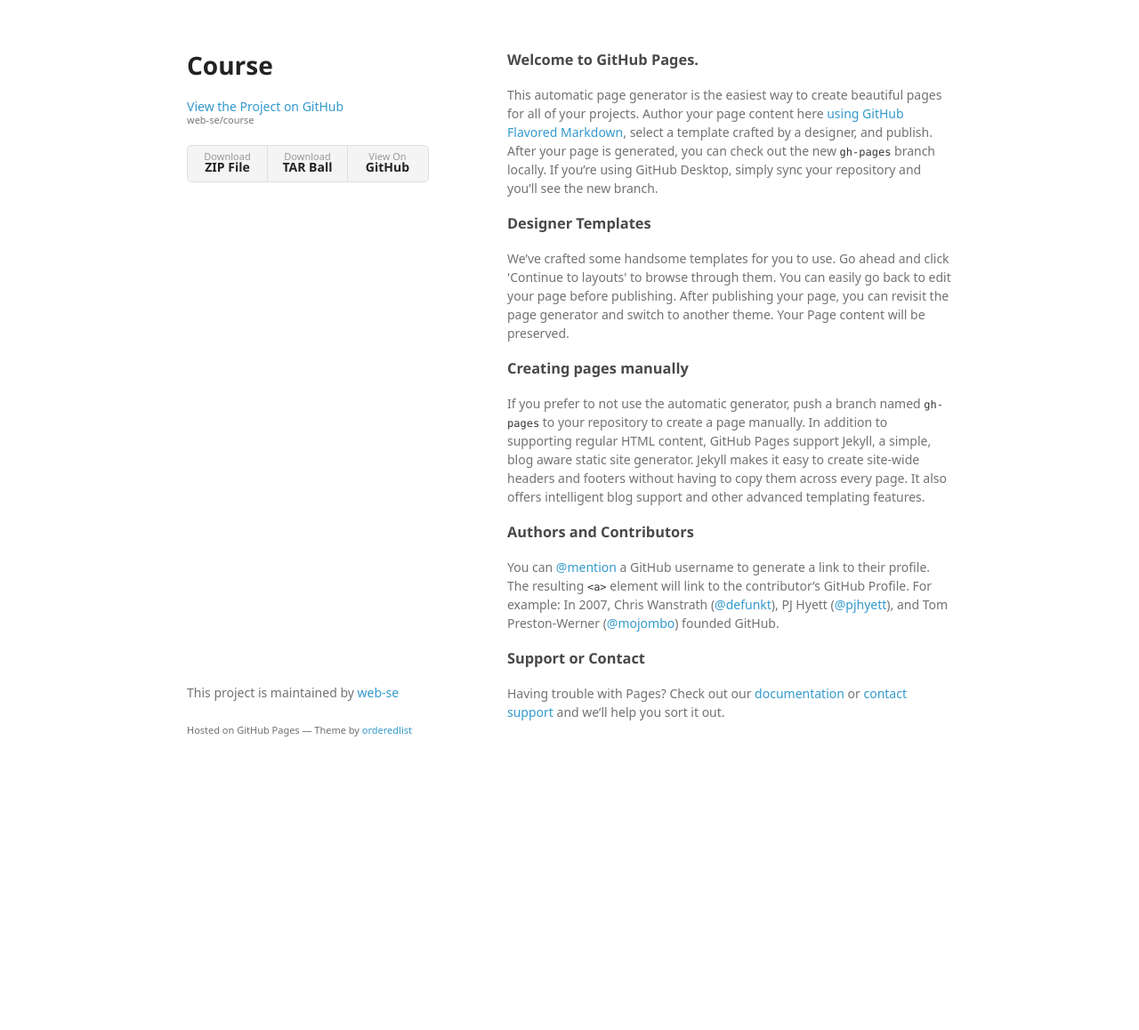
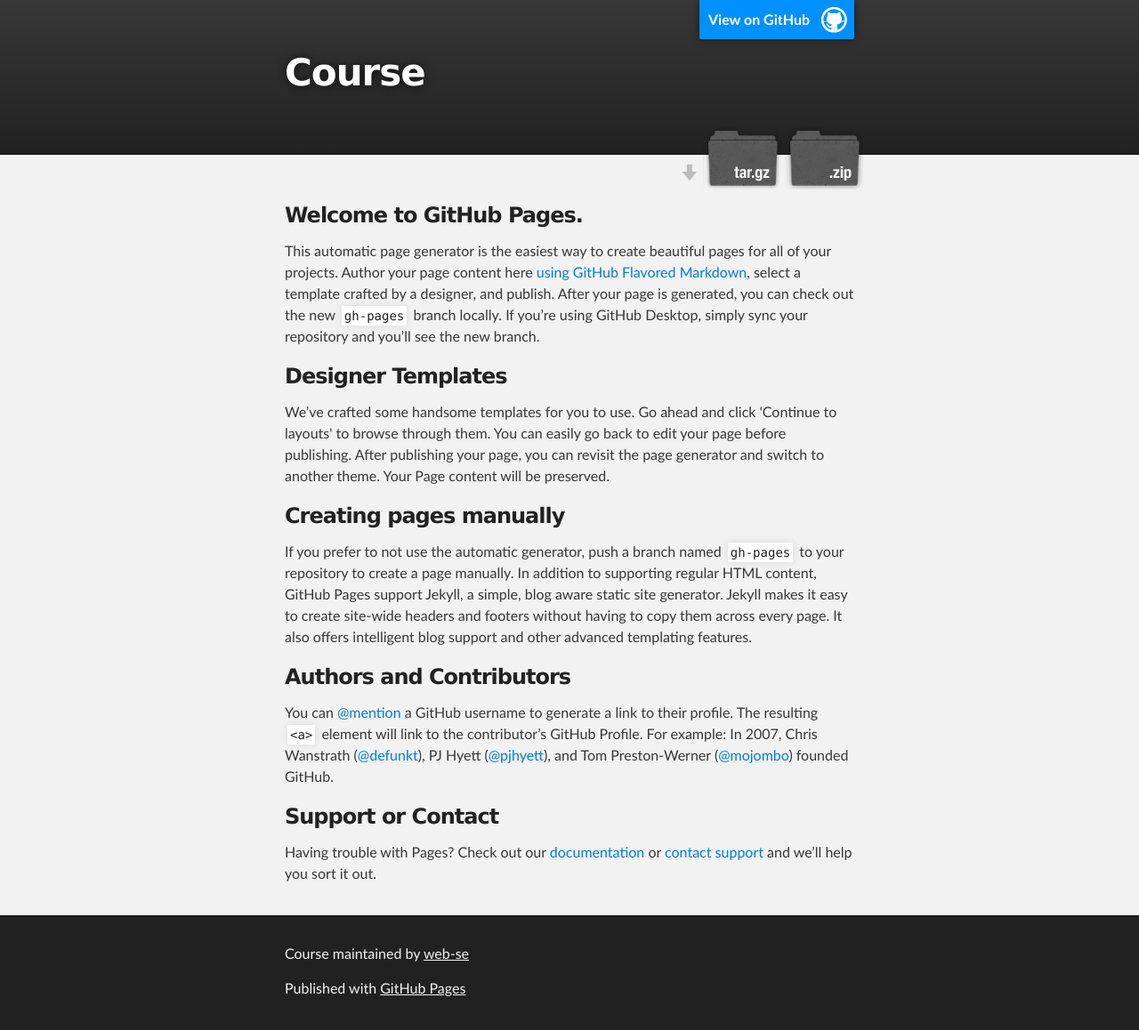
Before and after one commit to web-se/course, a Jekyll site: the page index.html, which Jekyll copies as it is, in a window 1280 px wide. Shown: the whole page at 89% size. Built offline with Jekyll 4.4.1, drawn with Linux system fonts in a browser that asks for light colours; some web fonts are replaced; before the commit the page ends 900 px from its top, so only the background shows below that.

Commit message:
Create gh-pages branch via GitHub

```diff
--- a/index.html
+++ b/index.html
@@ -1,33 +1,36 @@
-<!doctype html>
+<!DOCTYPE html>
 <html>
+
   <head>
-    <meta charset="utf-8">
+    <meta charset='utf-8'>
     <meta http-equiv="X-UA-Compatible" content="chrome=1">
-    <title>Course by web-se</title>
+    <meta name="description" content="Course : ">
 
-    <link rel="stylesheet" href="stylesheets/styles.css">
-    <link rel="stylesheet" href="stylesheets/github-light.css">
-    <meta name="viewport" content="width=device-width">
-    <!--[if lt IE 9]>
-    <script src="//html5shiv.googlecode.com/svn/trunk/html5.js"></script>
-    <![endif]-->
+    <link rel="stylesheet" type="text/css" media="screen" href="stylesheets/stylesheet.css">
+
+    <title>Course</title>
   </head>
+
   <body>
-    <div class="wrapper">
-      <header>
-        <h1>Course</h1>
-        <p></p>
 
-        <p class="view"><a href="https://github.com/web-se/course">View the Project on GitHub <small>web-se/course</small></a></p>
+    <!-- HEADER -->
+    <div id="header_wrap" class="outer">
+        <header class="inner">
+          <a id="forkme_banner" href="https://github.com/web-se/course">View on GitHub</a>
 
+          <h1 id="project_title">Course</h1>
+          <h2 id="project_tagline"></h2>
 
-        <ul>
-          <li><a href="https://github.com/web-se/course/zipball/master">Download <strong>ZIP File</strong></a></li>
-          <li><a href="https://github.com/web-se/course/tarball/master">Download <strong>TAR Ball</strong></a></li>
-          <li><a href="https://github.com/web-se/course">View On <strong>GitHub</strong></a></li>
-        </ul>
-      </header>
-      <section>
+            <section id="downloads">
+              <a class="zip_download_link" href="https://github.com/web-se/course/zipball/master">Download this project as a .zip file</a>
+              <a class="tar_download_link" href="https://github.com/web-se/course/tarball/master">Download this project as a tar.gz file</a>
+            </section>
+        </header>
+    </div>
+
+    <!-- MAIN CONTENT -->
+    <div id="main_content_wrap" class="outer">
+      <section id="main_content" class="inner">
         <h3>
 <a id="welcome-to-github-pages" class="anchor" href="#welcome-to-github-pages" aria-hidden="true"><span aria-hidden="true" class="octicon octicon-link"></span></a>Welcome to GitHub Pages.</h3>
 
@@ -53,12 +56,17 @@
 
 <p>Having trouble with Pages? Check out our <a href="https://help.github.com/pages">documentation</a> or <a href="https://github.com/contact">contact support</a> and we’ll help you sort it out.</p>
       </section>
-      <footer>
-        <p>This project is maintained by <a href="https://github.com/web-se">web-se</a></p>
-        <p><small>Hosted on GitHub Pages &mdash; Theme by <a href="https://github.com/orderedlist">orderedlist</a></small></p>
+    </div>
+
+    <!-- FOOTER  -->
+    <div id="footer_wrap" class="outer">
+      <footer class="inner">
+        <p class="copyright">Course maintained by <a href="https://github.com/web-se">web-se</a></p>
+        <p>Published with <a href="https://pages.github.com">GitHub Pages</a></p>
       </footer>
     </div>
-    <script src="javascripts/scale.fix.js"></script>
+
+
 
   </body>
 </html>
--- /dev/null
+++ b/javascripts/main.js
@@ -0,0 +1 @@
+console.log('This would be the main JS file.');
--- /dev/null
+++ b/stylesheets/stylesheet.css
@@ -0,0 +1,425 @@
+/*******************************************************************************
+Slate Theme for GitHub Pages
+by Jason Costello, @jsncostello
+*******************************************************************************/
+
+@import url(github-light.css);
+
+/*******************************************************************************
+MeyerWeb Reset
+*******************************************************************************/
+
+html, body, div, span, applet, object, iframe,
+h1, h2, h3, h4, h5, h6, p, blockquote, pre,
+a, abbr, acronym, address, big, cite, code,
+del, dfn, em, img, ins, kbd, q, s, samp,
+small, strike, strong, sub, sup, tt, var,
+b, u, i, center,
+dl, dt, dd, ol, ul, li,
+fieldset, form, label, legend,
+table, caption, tbody, tfoot, thead, tr, th, td,
+article, aside, canvas, details, embed,
+figure, figcaption, footer, header, hgroup,
+menu, nav, output, ruby, section, summary,
+time, mark, audio, video {
+  margin: 0;
+  padding: 0;
+  border: 0;
+  font: inherit;
+  vertical-align: baseline;
+}
+
+/* HTML5 display-role reset for older browsers */
+article, aside, details, figcaption, figure,
+footer, header, hgroup, menu, nav, section {
+  display: block;
+}
+
+ol, ul {
+  list-style: none;
+}
+
+table {
+  border-collapse: collapse;
+  border-spacing: 0;
+}
+
+/*******************************************************************************
+Theme Styles
+*******************************************************************************/
+
+body {
+  box-sizing: border-box;
+  color:#373737;
+  background: #212121;
+  font-size: 16px;
+  font-family: 'Myriad Pro', Calibri, Helvetica, Arial, sans-serif;
+  line-height: 1.5;
+  -webkit-font-smoothing: antialiased;
+}
+
+h1, h2, h3, h4, h5, h6 {
+  margin: 10px 0;
+  font-weight: 700;
+  color:#222222;
+  font-family: 'Lucida Grande', 'Calibri', Helvetica, Arial, sans-serif;
+  letter-spacing: -1px;
+}
+
+h1 {
+  font-size: 36px;
+  font-weight: 700;
+}
+
+h2 {
+  padding-bottom: 10px;
+  font-size: 32px;
+  background: url('../images/bg_hr.png') repeat-x bottom;
+}
+
+h3 {
+  font-size: 24px;
+}
+
+h4 {
+  font-size: 21px;
+}
+
+h5 {
+  font-size: 18px;
+}
+
+h6 {
+  font-size: 16px;
+}
+
+p {
+  margin: 10px 0 15px 0;
+}
+
+footer p {
+  color: #f2f2f2;
+}
+
+a {
+  text-decoration: none;
+  color: #007edf;
+  text-shadow: none;
+
+  transition: color 0.5s ease;
+  transition: text-shadow 0.5s ease;
+  -webkit-transition: color 0.5s ease;
+  -webkit-transition: text-shadow 0.5s ease;
+  -moz-transition: color 0.5s ease;
+  -moz-transition: text-shadow 0.5s ease;
+  -o-transition: color 0.5s ease;
+  -o-transition: text-shadow 0.5s ease;
+  -ms-transition: color 0.5s ease;
+  -ms-transition: text-shadow 0.5s ease;
+}
+
+a:hover, a:focus {text-decoration: underline;}
+
+footer a {
+  color: #F2F2F2;
+  text-decoration: underline;
+}
+
+em {
+  font-style: italic;
+}
+
+strong {
+  font-weight: bold;
+}
+
+img {
+  position: relative;
+  margin: 0 auto;
+  max-width: 739px;
+  padding: 5px;
+  margin: 10px 0 10px 0;
+  border: 1px solid #ebebeb;
+
+  box-shadow: 0 0 5px #ebebeb;
+  -webkit-box-shadow: 0 0 5px #ebebeb;
+  -moz-box-shadow: 0 0 5px #ebebeb;
+  -o-box-shadow: 0 0 5px #ebebeb;
+  -ms-box-shadow: 0 0 5px #ebebeb;
+}
+
+p img {
+  display: inline;
+  margin: 0;
+  padding: 0;
+  vertical-align: middle;
+  text-align: center;
+  border: none;
+}
+
+pre, code {
+  width: 100%;
+  color: #222;
+  background-color: #fff;
+
+  font-family: Monaco, "Bitstream Vera Sans Mono", "Lucida Console", Terminal, monospace;
+  font-size: 14px;
+
+  border-radius: 2px;
+  -moz-border-radius: 2px;
+  -webkit-border-radius: 2px;
+}
+
+pre {
+  width: 100%;
+  padding: 10px;
+  box-shadow: 0 0 10px rgba(0,0,0,.1);
+  overflow: auto;
+}
+
+code {
+  padding: 3px;
+  margin: 0 3px;
+  box-shadow: 0 0 10px rgba(0,0,0,.1);
+}
+
+pre code {
+  display: block;
+  box-shadow: none;
+}
+
+blockquote {
+  color: #666;
+  margin-bottom: 20px;
+  padding: 0 0 0 20px;
+  border-left: 3px solid #bbb;
+}
+
+
+ul, ol, dl {
+  margin-bottom: 15px
+}
+
+ul {
+  list-style-position: inside;
+  list-style: disc;
+  padding-left: 20px;
+}
+
+ol {
+  list-style-position: inside;
+  list-style: decimal;
+  padding-left: 20px;
+}
+
+dl dt {
+  font-weight: bold;
+}
+
+dl dd {
+  padding-left: 20px;
+  font-style: italic;
+}
+
+dl p {
+  padding-left: 20px;
+  font-style: italic;
+}
+
+hr {
+  height: 1px;
+  margin-bottom: 5px;
+  border: none;
+  background: url('../images/bg_hr.png') repeat-x center;
+}
+
+table {
+  border: 1px solid #373737;
+  margin-bottom: 20px;
+  text-align: left;
+ }
+
+th {
+  font-family: 'Lucida Grande', 'Helvetica Neue', Helvetica, Arial, sans-serif;
+  padding: 10px;
+  background: #373737;
+  color: #fff;
+ }
+
+td {
+  padding: 10px;
+  border: 1px solid #373737;
+ }
+
+form {
+  background: #f2f2f2;
+  padding: 20px;
+}
+
+/*******************************************************************************
+Full-Width Styles
+*******************************************************************************/
+
+.outer {
+  width: 100%;
+}
+
+.inner {
+  position: relative;
+  max-width: 640px;
+  padding: 20px 10px;
+  margin: 0 auto;
+}
+
+#forkme_banner {
+  display: block;
+  position: absolute;
+  top:0;
+  right: 10px;
+  z-index: 10;
+  padding: 10px 50px 10px 10px;
+  color: #fff;
+  background: url('../images/blacktocat.png') #0090ff no-repeat 95% 50%;
+  font-weight: 700;
+  box-shadow: 0 0 10px rgba(0,0,0,.5);
+  border-bottom-left-radius: 2px;
+  border-bottom-right-radius: 2px;
+}
+
+#header_wrap {
+  background: #212121;
+  background: -moz-linear-gradient(top, #373737, #212121);
+  background: -webkit-linear-gradient(top, #373737, #212121);
+  background: -ms-linear-gradient(top, #373737, #212121);
+  background: -o-linear-gradient(top, #373737, #212121);
+  background: linear-gradient(top, #373737, #212121);
+}
+
+#header_wrap .inner {
+  padding: 50px 10px 30px 10px;
+}
+
+#project_title {
+  margin: 0;
+  color: #fff;
+  font-size: 42px;
+  font-weight: 700;
+  text-shadow: #111 0px 0px 10px;
+}
+
+#project_tagline {
+  color: #fff;
+  font-size: 24px;
+  font-weight: 300;
+  background: none;
+  text-shadow: #111 0px 0px 10px;
+}
+
+#downloads {
+  position: absolute;
+  width: 210px;
+  z-index: 10;
+  bottom: -40px;
+  right: 0;
+  height: 70px;
+  background: url('../images/icon_download.png') no-repeat 0% 90%;
+}
+
+.zip_download_link {
+  display: block;
+  float: right;
+  width: 90px;
+  height:70px;
+  text-indent: -5000px;
+  overflow: hidden;
+  background: url(../images/sprite_download.png) no-repeat bottom left;
+}
+
+.tar_download_link {
+  display: block;
+  float: right;
+  width: 90px;
+  height:70px;
+  text-indent: -5000px;
+  overflow: hidden;
+  background: url(../images/sprite_download.png) no-repeat bottom right;
+  margin-left: 10px;
+}
+
+.zip_download_link:hover {
+  background: url(../images/sprite_download.png) no-repeat top left;
+}
+
+.tar_download_link:hover {
+  background: url(../images/sprite_download.png) no-repeat top right;
+}
+
+#main_content_wrap {
+  background: #f2f2f2;
+  border-top: 1px solid #111;
+  border-bottom: 1px solid #111;
+}
+
+#main_content {
+  padding-top: 40px;
+}
+
+#footer_wrap {
+  background: #212121;
+}
+
+
+
+/*******************************************************************************
+Small Device Styles
+*******************************************************************************/
+
+@media screen and (max-width: 480px) {
+  body {
+    font-size:14px;
+  }
+
+  #downloads {
+    display: none;
+  }
+
+  .inner {
+    min-width: 320px;
+    max-width: 480px;
+  }
+
+  #project_title {
+  font-size: 32px;
+  }
+
+  h1 {
+    font-size: 28px;
+  }
+
+  h2 {
+    font-size: 24px;
+  }
+
+  h3 {
+    font-size: 21px;
+  }
+
+  h4 {
+    font-size: 18px;
+  }
+
+  h5 {
+    font-size: 14px;
+  }
+
+  h6 {
+    font-size: 12px;
+  }
+
+  code, pre {
+    min-width: 320px;
+    max-width: 480px;
+    font-size: 11px;
+  }
+
+}
```
Also changed, not shown: images/bg_hr.png (added), images/blacktocat.png (added), images/icon_download.png (added), images/sprite_download.png (added).
